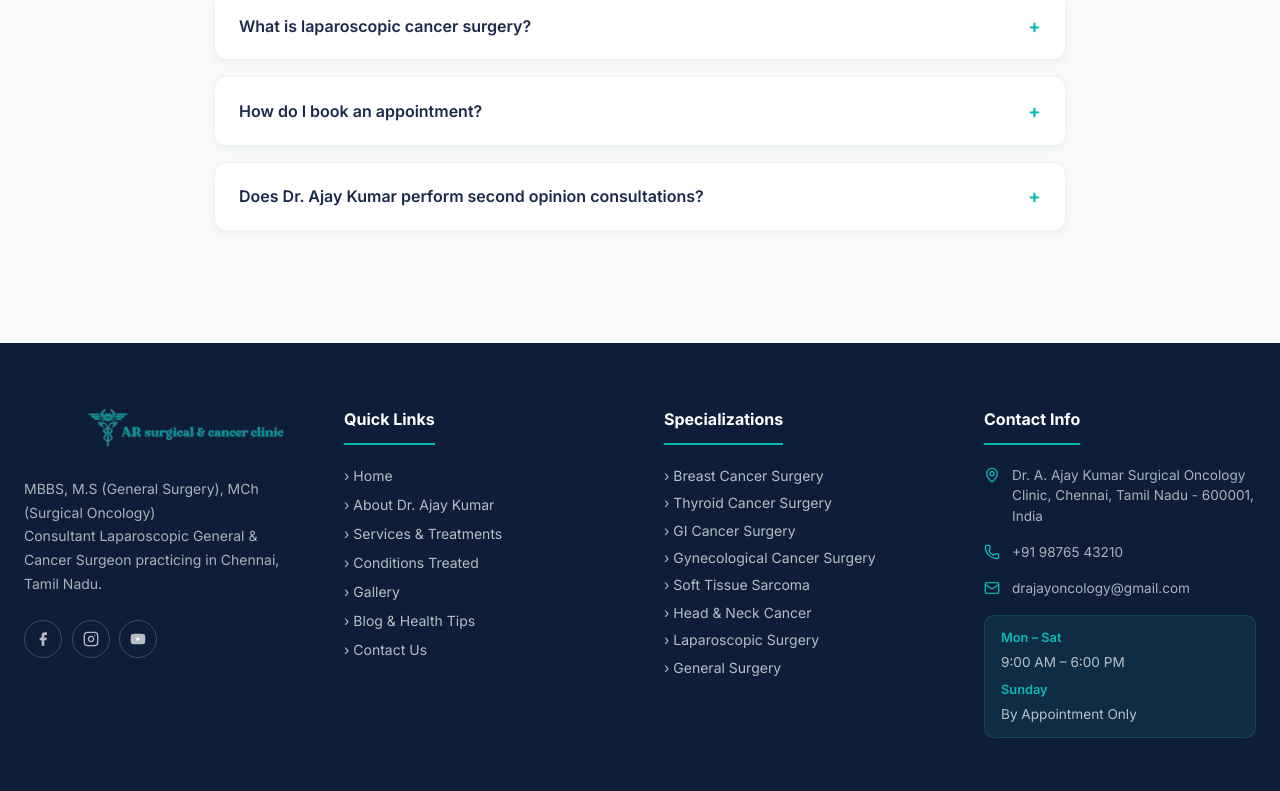
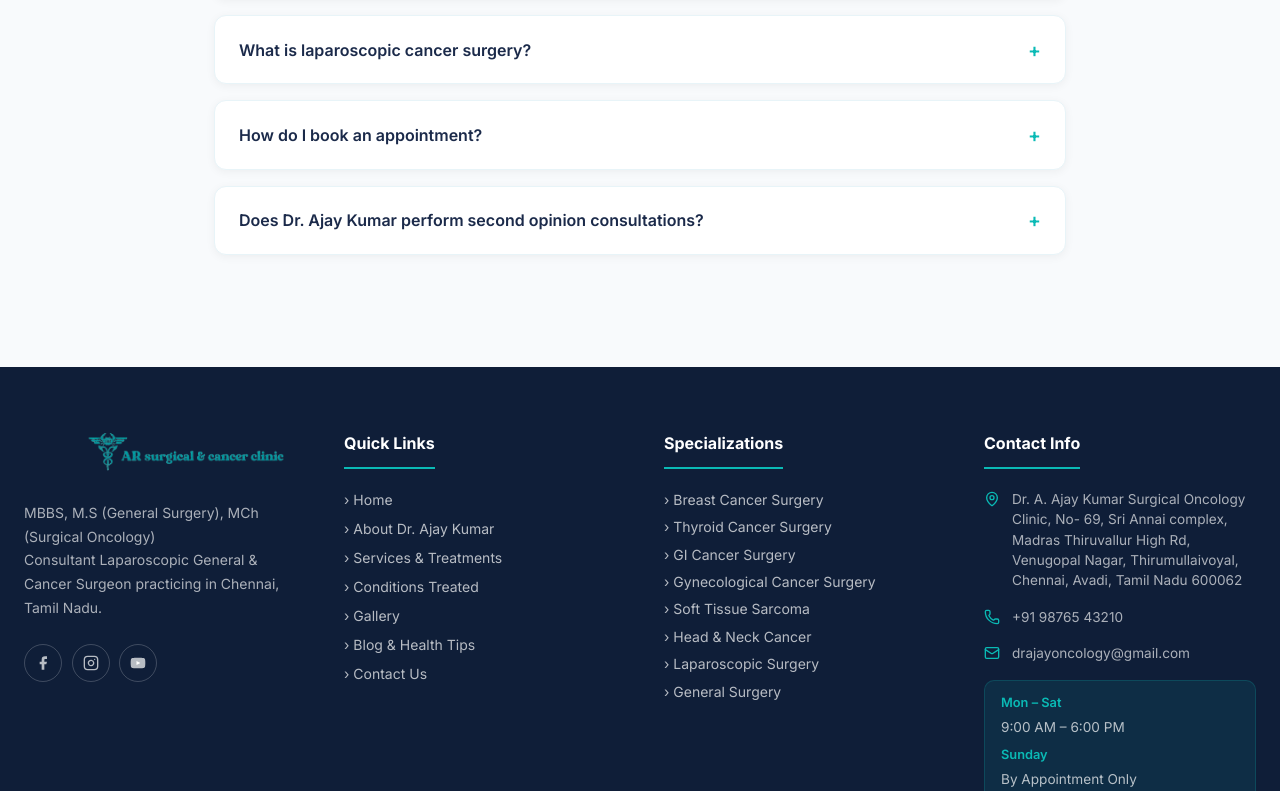
Before and after one commit to yakash4658r/Ajay_Oncologist, a React (Vite) app: page / in a window 1280 px wide. Shown: the part 6688-7479 px from the top of the page. Built offline with nearby package versions, Linux system fonts and the light colour scheme.

Commit message:
Update clinic address across all pages

```diff
--- a/src/components/Footer.tsx
+++ b/src/components/Footer.tsx
@@ -132,7 +132,7 @@ export default function Footer({ setCurrentPage }: FooterProps) {
               {[
                 {
                   icon: <MapPin size={16} />,
-                  text: 'Dr. A. Ajay Kumar Surgical Oncology Clinic, Chennai, Tamil Nadu - 600001, India'
+                  text: 'Dr. A. Ajay Kumar Surgical Oncology Clinic, No- 69, Sri Annai complex, Madras Thiruvallur High Rd, Venugopal Nagar, Thirumullaivoyal, Chennai, Avadi, Tamil Nadu 600062'
                 },
                 {
                   icon: <Phone size={16} />,
--- a/src/pages/ContactPage.tsx
+++ b/src/pages/ContactPage.tsx
@@ -44,7 +44,7 @@ export default function ContactPage({ setCurrentPage }: ContactPageProps) {
               { icon: <Phone size={24} />, label: 'Call Us', value: '+91 98765 43210', sub: 'Mon–Sat, 9AM–6PM', href: 'tel:+919876543210', color: '#0ABAB5' },
               { icon: <span style={{ fontSize: '1.5rem' }}></span>, label: 'WhatsApp', value: '+91 98765 43210', sub: 'Quick Response', href: 'https://wa.me/919876543210', color: '#25D366' },
               { icon: <Mail size={24} />, label: 'Email Us', value: 'drajayoncology@gmail.com', sub: 'Within 24 hours', href: 'mailto:drajayoncology@gmail.com', color: '#f59e0b' },
-              { icon: <MapPin size={24} />, label: 'Visit Us', value: 'Chennai, Tamil Nadu', sub: 'Click for directions', href: 'https://maps.google.com/?q=Chennai', color: '#ef4444' },
+              { icon: <MapPin size={24} />, label: 'Visit Us', value: 'Thirumullaivoyal, Chennai', sub: 'Click for directions', href: 'https://maps.google.com/?q=No-+69,+Sri+Annai+complex,+Madras+Thiruvallur+High+Rd,+Venugopal+Nagar,+Thirumullaivoyal,+Chennai,+Avadi,+Tamil+Nadu+600062', color: '#ef4444' },
             ].map((c, i) => (
               <a key={i} href={c.href} target={c.href.startsWith('http') ? '_blank' : undefined}
                 rel="noopener noreferrer"
@@ -210,12 +210,12 @@ export default function ContactPage({ setCurrentPage }: ContactPageProps) {
                 <div style={{ fontFamily: 'Inter', fontWeight: 700, fontSize: '1.1rem', marginBottom: '1rem' }}> Clinic Address</div>
                 <p style={{ color: 'rgba(255,255,255,0.8)', fontSize: '0.9rem', lineHeight: '1.8', marginBottom: '1rem' }}>
                   Dr. A. Ajay Kumar Surgical Oncology Clinic<br />
-                  [Clinic Name & Full Address]<br />
-                  Chennai, Tamil Nadu – 600001<br />
-                  India
+                  No- 69, Sri Annai complex, Madras Thiruvallur High Rd<br />
+                  Venugopal Nagar, Thirumullaivoyal<br />
+                  Chennai, Avadi, Tamil Nadu 600062
                 </p>
                 <div style={{ display: 'flex', gap: '1rem', flexWrap: 'wrap' }}>
-                  <a href="https://maps.google.com/?q=Chennai" target="_blank" rel="noopener noreferrer"
+                  <a href="https://maps.google.com/?q=No-+69,+Sri+Annai+complex,+Madras+Thiruvallur+High+Rd,+Venugopal+Nagar,+Thirumullaivoyal,+Chennai,+Avadi,+Tamil+Nadu+600062" target="_blank" rel="noopener noreferrer"
                     style={{ display: 'flex', alignItems: 'center', gap: '0.4rem', color: '#0ABAB5', fontFamily: 'Inter', fontWeight: 600, fontSize: '0.85rem', textDecoration: 'none' }}>
                      Get Directions
                   </a>
--- a/src/pages/HomePage.tsx
+++ b/src/pages/HomePage.tsx
@@ -512,7 +512,7 @@ export default function HomePage({ setCurrentPage }: HomePageProps) {
                   { icon: <Phone size={18} />, label: 'Phone / Call', value: '+91 98765 43210', href: 'tel:+919876543210' },
                   { icon: <svg width="18" height="18" viewBox="0 0 24 24" fill="currentColor" xmlns="http://www.w3.org/2000/svg"><path d="M17.472 14.382c-.297-.149-1.758-.867-2.03-.967-.273-.099-.471-.148-.67.15-.197.297-.767.966-.94 1.164-.173.199-.347.223-.644.075-.297-.15-1.255-.463-2.39-1.475-.883-.788-1.48-1.761-1.653-2.059-.173-.297-.018-.458.13-.606.134-.133.298-.347.446-.52.149-.174.198-.298.298-.497.099-.198.05-.371-.025-.52-.075-.149-.669-1.612-.916-2.207-.242-.579-.487-.5-.669-.51a12.8 12.8 0 0 0-.57-.01c-.198 0-.52.074-.792.372-.272.297-1.04 1.016-1.04 2.479 0 1.462 1.065 2.875 1.213 3.074.149.198 2.096 3.2 5.077 4.487.709.306 1.262.489 1.694.625.712.227 1.36.195 1.871.118.571-.085 1.758-.719 2.006-1.413.248-.694.248-1.289.173-1.413-.074-.124-.272-.198-.57-.347m-5.421 7.403h-.004a9.87 9.87 0 0 1-5.031-1.378l-.361-.214-3.741.982.998-3.648-.235-.374a9.86 9.86 0 0 1-1.51-5.26c.001-5.45 4.436-9.884 9.888-9.884 2.64 0 5.122 1.03 6.988 2.898a9.825 9.825 0 0 1 2.893 6.994c-.003 5.45-4.437 9.885-9.885 9.885m8.413-18.297A11.815 11.815 0 0 0 12.05 0C5.495 0 .16 5.335.157 11.892c0 2.096.547 4.142 1.588 5.945L.057 24l6.305-1.654a11.882 11.882 0 0 0 5.683 1.448h.005c6.554 0 11.89-5.335 11.893-11.893a11.821 11.821 0 0 0-3.48-8.413z"/></svg>, label: 'WhatsApp', value: '+91 98765 43210', href: 'https://wa.me/919876543210' },
                   { icon: <Mail size={18} />, label: 'Email', value: 'drajayoncology@gmail.com', href: 'mailto:drajayoncology@gmail.com' },
-                  { icon: <MapPin size={18} />, label: 'Clinic Address', value: 'Dr. A. Ajay Kumar Surgical Oncology Clinic, Chennai, Tamil Nadu - 600001' },
+                  { icon: <MapPin size={18} />, label: 'Clinic Address', value: 'No- 69, Sri Annai complex, Madras Thiruvallur High Rd, Venugopal Nagar, Thirumullaivoyal, Chennai, Avadi, Tamil Nadu 600062' },
                 ].map((item, i) => (
                   <div key={i} className="contact-info-item">
                     <div className="contact-icon">{item.icon}</div>
```
